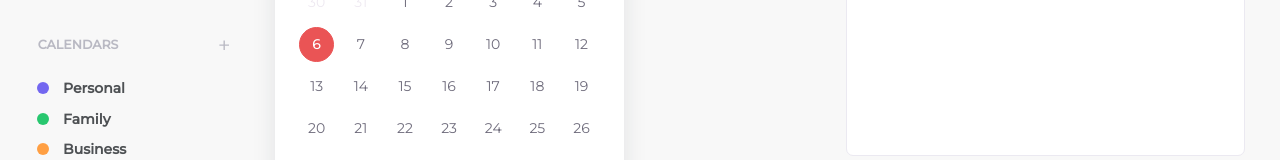
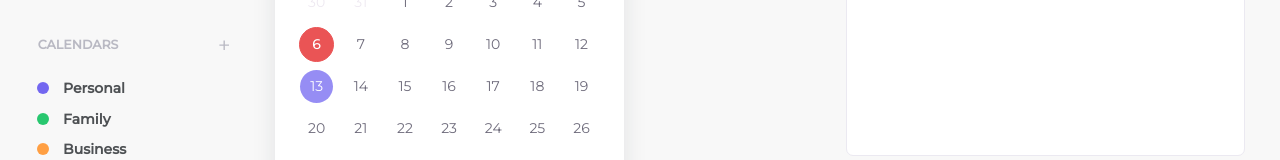
Before and after one commit to joan-KIM/diary, a React (Create React App) app: page / in a window 1280 px wide. Shown: the part 198-358 px from the top of the page. Built offline with nearby package versions, Linux system fonts and the light colour scheme.

Commit message:
캘린더에 일정 색상 표시

```diff
--- a/src/App.css
+++ b/src/App.css
@@ -388,9 +388,8 @@ body{
   border: 1px solid #EA5455;
 }
 
-.selected{
+.circle.selected{
   background-color: #EA5455;
-  border: 1px solid #EA5455;
   color: #ffffff;
   font-weight:500;
 }
@@ -817,3 +816,39 @@ body{
   margin: 0 0.7em;
   font-weight: 600;
 }
+
+.category-color-28c76f{
+  background-color: #28c76fbf;
+  color: white;
+  border: none;
+}
+
+.category-color-ff9f43{
+  background-color: #ff9f43bf;
+  color: white;
+  border: none;
+}
+
+.category-color-ff4961{
+  background-color: #ff4961bf;
+  color: white;
+  border: none;
+}
+
+.category-color-00cfe8{
+  background-color: #00cfe8bf;
+  color: white;
+  border: none;
+}
+
+.category-color-ffc107{
+  background-color: #ffc107bf;
+  color: white;
+  border: none;
+}
+
+.category-color-7367f0{
+  background-color: #7367f0bf;
+  color: white;
+  border: none;
+}
--- a/src/components/Calendar.jsx
+++ b/src/components/Calendar.jsx
@@ -3,7 +3,7 @@ import DatePicker from "./DatePicker";
 import TimelineItem from "./TimelineItem";
 import Modal from "./Modal";
 
-export default function Calendar({date, changeHandler, categoryLabels, saveEvent, events, deleteEvent}){
+export default function Calendar({date,data, changeHandler, categoryLabels, saveEvent, events, deleteEvent}){
     const [isShown, setIsShown] = useState(false);
     const [editEvent, setEditEvent] = useState(null);
     const openModal = () => setIsShown(true);
@@ -27,7 +27,7 @@ export default function Calendar({date, changeHandler, categoryLabels, saveEvent
     return (
         <div className='calendar-section' >
             <div className='calendar-container'>
-               <DatePicker selectedDate={date} changeHandler={changeHandler}></DatePicker>
+               <DatePicker data={data} selectedDate={date} changeHandler={changeHandler}></DatePicker>
 
                <button className='add-event-btn' onClick={e => {setEditEvent(null); openModal()} }>Add Event</button>
 
--- a/src/components/DatePicker/Day.jsx
+++ b/src/components/DatePicker/Day.jsx
@@ -3,7 +3,7 @@ import classNames from "classnames";
 import { today } from "../../utils/date";
 
 // value => '22/1/24' 최상단 파일에서 date 전해줄 때 왼쪽과 같은 형태로 전달함
-export default function Day({date, value, isPrev, isNext, selected, onClick}){
+export default function Day({events, date, value, isPrev, isNext, selected, onClick}){
     return <td
                 className={classNames('circle-wrapper', {
                     'prev-month' : isPrev,
@@ -12,9 +12,11 @@ export default function Day({date, value, isPrev, isNext, selected, onClick}){
                 onClick={() => onClick(value)}
             >
                 <div className={classNames('circle', {
+                    [`category-color-${events?.[0]?.category.color.slice(1)}`] : events?.length > 0,
                     'today' : today() === value,
-                    'selected' : selected === value
-                })}>
+                    'selected' : selected === value,
+                })}
+                >
                 {date}
                 </div>
             </td>;
--- a/src/components/DatePicker/Week.jsx
+++ b/src/components/DatePicker/Week.jsx
@@ -3,7 +3,7 @@ import { DAY_LIST } from "./constants";
 import Day from "./Day";
 import { toDate } from "../../utils/date";
 
-export default function Week({isFirstWeek, sundayOfWeek, year, month, firstDay, lastDay, lastDate, selectedDate, onClick}){
+export default function Week({data, isFirstWeek, sundayOfWeek, year, month, firstDay, lastDay, lastDate, selectedDate, onClick}){
     const days = DAY_LIST.map((_, day) => {
         let date = sundayOfWeek + day;
         const isPrev = isFirstWeek && firstDay > day;
@@ -19,6 +19,7 @@ export default function Week({isFirstWeek, sundayOfWeek, year, month, firstDay,
 
         const value = toDate(new Date(year, month + (isPrev ? -1 : 0) + (isNext ? 1 : 0), date));
         return <Day
+            events={data[value]?.events}
             date={date}
             value={value}
             isPrev={isPrev}
--- a/src/components/DatePicker/index.jsx
+++ b/src/components/DatePicker/index.jsx
@@ -4,7 +4,7 @@ import {MdKeyboardArrowLeft, MdKeyboardArrowRight} from "react-icons/md";
 import {toDateObj, enMonth, toDate, today} from '../../utils/date';
 import { DAY_LIST } from "./constants";
 
-export default function DatePicker({selectedDate, changeHandler}){
+export default function DatePicker({data, selectedDate, changeHandler}){
     const dateObj = toDateObj(selectedDate);
     const year = dateObj.getFullYear();
     const month = dateObj.getMonth();
@@ -25,6 +25,7 @@ export default function DatePicker({selectedDate, changeHandler}){
             : 1 + (7 - firstDay) + 7 * (week - 1);
 
         return <Week
+            data={data}
             isFirstWeek={isFirstWeek}
             sundayOfWeek={sundayOfWeek}
             firstDay={firstDay}
--- a/src/components/Modal.jsx
+++ b/src/components/Modal.jsx
@@ -11,12 +11,13 @@ export default function Modal({event, categoryLabels, closeModal , saveEvent, de
     // 옵션 모두 선택 후, selectTime으로 넘어온 (00:00 형태의 값)을 전달 받아서 시작시간, 종료시간 저장
     const [startTime, setStartTime] = useState(event ? event.startTime : '');
     const [endTime, setEndTime] = useState(event ? event.endTime : '');
-    const [category, setCategory] = useState(event ? event.category : '');
+    const [category, setCategory] = useState(event ? event.category : categoryLabels[0] );
 
     const labels = categoryLabels.map( label => {
         return      <input
                         type="radio"
                         name="label"
+                        checked={category.color === label.color}        // 리액트는 데이터 기반.. 선택되었다면 '선택됨' 정보 갖고 있어야함
                         className="event-category"
                         onClick={e => selectCategory(label)}
                         style={{backgroundColor: label.color}}
@@ -37,9 +38,11 @@ export default function Modal({event, categoryLabels, closeModal , saveEvent, de
 
     const saveHandler = () => {
         closeModal();
-        saveEvent({id: event ? event.id : uuid(), title, place, category, startTime, endTime});
+        saveEvent({id: event ? event.id : uuid(),
+            title: title || '일정 제목 없음',
+            place: place || '장소 없음',
+            category, startTime, endTime});
     }
-
 
     return (
         <div className="modal-background" onClick={e => e.target.closest('.modal') || closeModal()} >
--- a/src/components/Monthly.jsx
+++ b/src/components/Monthly.jsx
@@ -62,6 +62,7 @@ export default function Monthly({date, data, updateEvent, changeHandler}) {
             <Category initialLabels={initialLabels} updateLabels={updateLabels} />
             <Calendar
                 date={date}
+                data={data}
                 changeHandler={changeHandler}
                 categoryLabels={categoryLabels}
                 saveEvent={saveEvent}
```
